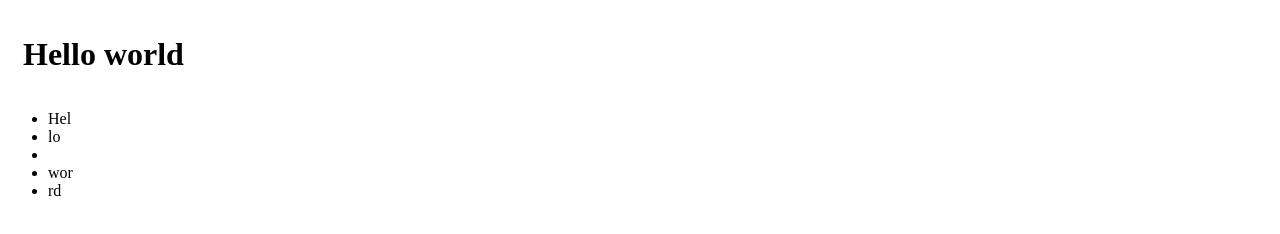
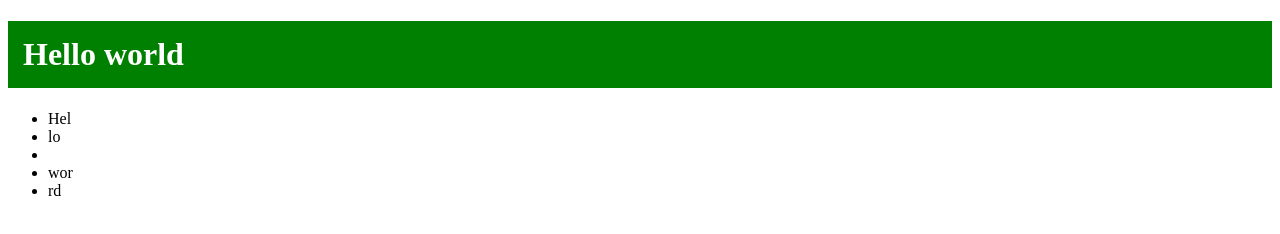
Before and after one commit to RB1321/fictional-spork, a plain HTML site: page a.html in a window 1280 px wide. Drawn offline with Linux system fonts and the light colour scheme.

Commit message:
fix merge

```diff
--- a/style.css
+++ b/style.css
@@ -1,9 +1,5 @@
 h1 {
-<<<<<<< HEAD
-    background-color: red;
-=======
     background-color: green;
->>>>>>> style
     color: white;
     padding: 15px;
 }
```
